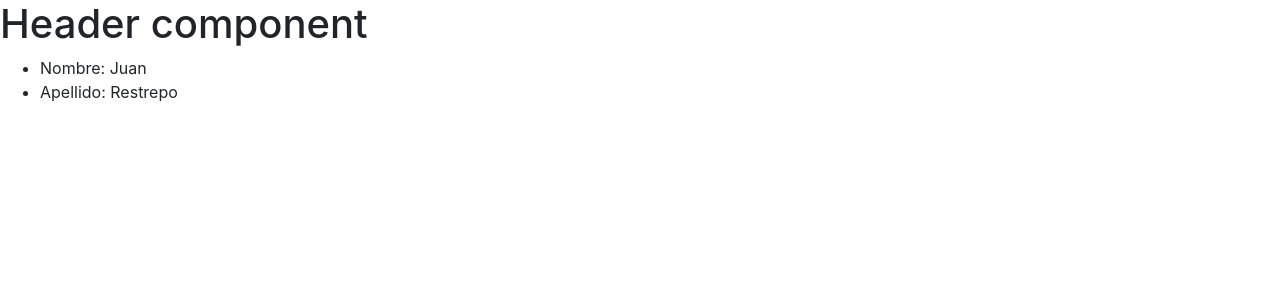
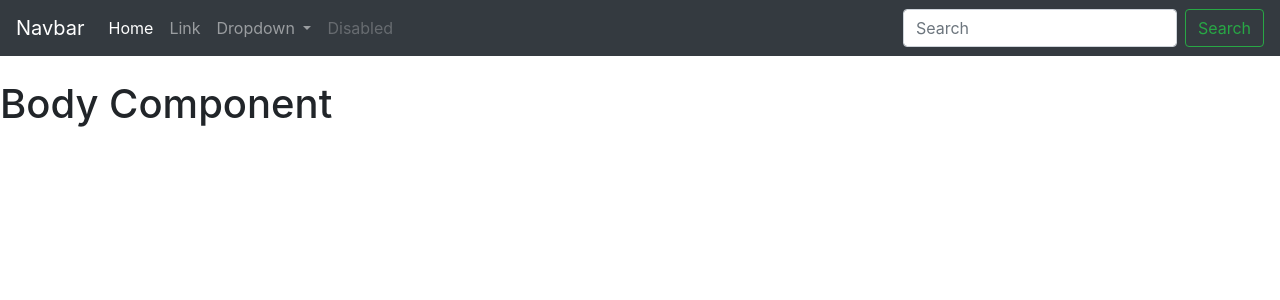
Before and after one commit to restrepo86/angular-udemy, an Angular app: page / in a window 1280 px wide. Shown: the top 300 px of the page. Built offline with nearby package versions, Linux system fonts and the light colour scheme.

Commit message:
Se agrega componente bodyComponent

```diff
--- a/src/app/app.component.html
+++ b/src/app/app.component.html
@@ -1,6 +1,4 @@
 <app-header></app-header>
 
-<ul>
-    <li>Nombre: {{ nombre }}</li>
-    <li>Apellido: {{ apellido }}</li>
-</ul>
+
+<app-body class="container"></app-body>
--- a/src/app/app.module.ts
+++ b/src/app/app.module.ts
@@ -3,11 +3,13 @@
 
 import { AppComponent } from './app.component';
 import { HeaderComponent } from './components/header/header.component';
+import { BodyComponent } from './components/body/body.component';
 
 @NgModule({
   declarations: [
     AppComponent,
-    HeaderComponent
+    HeaderComponent,
+    BodyComponent
   ],
   imports: [
     BrowserModule
--- /dev/null
+++ b/src/app/components/body/body.component.html
@@ -0,0 +1 @@
+<h1>Body Component</h1>
--- /dev/null
+++ b/src/app/components/header/header.component.html
@@ -0,0 +1,34 @@
+<nav class="navbar navbar-expand-lg navbar-dark bg-dark">
+    <a class="navbar-brand" href="#">Navbar</a>
+    <button class="navbar-toggler" type="button" data-toggle="collapse" data-target="#navbarSupportedContent" aria-controls="navbarSupportedContent" aria-expanded="false" aria-label="Toggle navigation">
+      <span class="navbar-toggler-icon"></span>
+    </button>
+    <div class="collapse navbar-collapse" id="navbarSupportedContent">
+        <ul class="navbar-nav mr-auto">
+            <li class="nav-item active">
+                <a class="nav-link" href="#">Home <span class="sr-only">(current)</span></a>
+            </li>
+            <li class="nav-item">
+                <a class="nav-link" href="#">Link</a>
+            </li>
+            <li class="nav-item dropdown">
+                <a class="nav-link dropdown-toggle" href="#" id="navbarDropdown" role="button" data-toggle="dropdown" aria-haspopup="true" aria-expanded="false">
+            Dropdown
+          </a>
+                <div class="dropdown-menu" aria-labelledby="navbarDropdown">
+                    <a class="dropdown-item" href="#">Action</a>
+                    <a class="dropdown-item" href="#">Another action</a>
+                    <div class="dropdown-divider"></div>
+                    <a class="dropdown-item" href="#">Something else here</a>
+                </div>
+            </li>
+            <li class="nav-item">
+                <a class="nav-link disabled" href="#" tabindex="-1" aria-disabled="true">Disabled</a>
+            </li>
+        </ul>
+        <form class="form-inline my-2 my-lg-0">
+            <input class="form-control mr-sm-2" type="search" placeholder="Search" aria-label="Search">
+            <button class="btn btn-outline-success my-2 my-sm-0" type="submit">Search</button>
+        </form>
+    </div>
+</nav>
--- a/src/app/components/header/header.component.ts
+++ b/src/app/components/header/header.component.ts
@@ -2,7 +2,7 @@
 
 @Component({
     selector: 'app-header',
-    template: `<h1>Header component</h1>`
+    templateUrl: './header.component.html'
 })
 export class HeaderComponent {
 
--- a/tslint.json
+++ b/tslint.json
@@ -99,8 +99,7 @@
             "call-signature"
         ],
         "typedef-whitespace": {
-      "options": [
-        {
+            "options": [{
                     "call-signature": "nospace",
                     "index-signature": "nospace",
                     "parameter": "nospace",
```
Also changed, not shown: src/app/components/body/body.component.ts (added, +10 -0 lines). Lines whose indentation alone changed are shown as unchanged.
